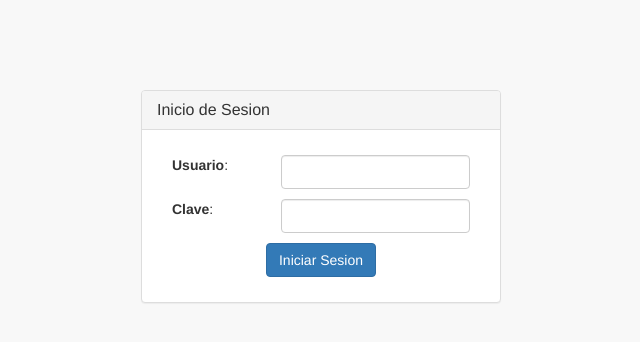
After one commit to sanchezjuanmanuel93/gimnasio, a Flask app: page /login in a window 1280 px wide. The commit adds this page. Shown: the top 342 px of the page, without its empty margins (319-959 px from the left). Run offline with Flask 2, Linux system fonts and the light colour scheme; some libraries are stand-ins or nearby versions.

Commit message:
se agrega login

```diff
--- a/app/datos/forms.py
+++ b/app/datos/forms.py
@@ -1,5 +1,5 @@
 from wtforms.fields.html5 import DateField
-from wtforms import Form, StringField, IntegerField, validators, RadioField, FloatField, SelectField, BooleanField
+from wtforms import Form, StringField, IntegerField, validators, FloatField, SelectField, BooleanField, PasswordField
 
 
 # Se crea la clase que luego se renderiza como un formulario con los campos y validaciones especificadas
@@ -31,3 +31,7 @@ class GetEstadoSocio(Form):
 class InformeIngresos(Form):
     fechaDesde= DateField('Fecha Desde')
     fechaHasta = DateField('Fecha Hasta')
+
+class Login(Form):
+    usuario = StringField('Usuario')
+    password = PasswordField('Clave')
--- a/app/init.py
+++ b/app/init.py
@@ -1,11 +1,11 @@
-from app.datos.forms import AltaSocioForm, AltaCuotaForm, GetEstadoSocio, InformeIngresos
+from app.datos.forms import AltaSocioForm, AltaCuotaForm, GetEstadoSocio, InformeIngresos, Login
 from app.negocio.SocioNegocio import SocioNegocio
 from app.negocio.CuotaNegocio import CuotaNegocio
-from flask import Flask, redirect, request, render_template
+from flask import Flask, redirect, request, render_template, session
 from app.datos.models import Socio, Cuota
 from datetime import datetime
 import calendar
-from operator import itemgetter, attrgetter, methodcaller
+from operator import attrgetter
 
 app = Flask(__name__)
 
@@ -53,7 +53,6 @@ def not_found(error):
 def get_socio_by_dni(dni):
     socio = socioNegocio.get_socios_by_dni(dni)
     return socio.nombre + " " + socio.apellido
-
 
 @app.route('/socio/alta', methods=['GET', 'POST'])
 def altaSocio():
@@ -150,4 +149,21 @@ def informesIngresos():
         return render_template('informes/ingresos.html', form=form, cuotas=cuotas, total=total)
     return render_template('informes/ingresos.html', form=form)
 
+@app.route('/login', methods=['GET', 'POST'])
+def login():
+    error = None
+    form = Login(request.form)
+    if request.method == 'POST':
+        if form.usuario.data == "admin" and form.password.data == "1234":
+            session['admin'] = True
+            return redirect("/")
+        else:
+            error = 'Invalid credentials. Try again.'
+    return render_template("login.html", error=error, form=form)
+
+@app.route('/logout')
+def logout():
+    session.pop('admin', None)
+    return redirect("/")
+
 app.run(debug=True)
--- /dev/null
+++ b/app/templates/login.html
@@ -0,0 +1,91 @@
+<!DOCTYPE html>
+<html lang="en">
+
+<head>
+
+    <meta charset="utf-8">
+    <meta http-equiv="X-UA-Compatible" content="IE=edge">
+    <meta name="viewport" content="width=device-width, initial-scale=1">
+    <meta name="description" content="">
+    <meta name="author" content="">
+
+    <title>Log In</title>
+    <!-- Bootstrap Core CSS -->
+    <link href="{{url_for('static', filename='bootstrap/css/bootstrap.min.css')}}" rel="stylesheet">
+
+    <!-- BootstrapSwitch CSS -->
+    <link href="{{url_for('static', filename='bootstrap-switch/css/bootstrap-switch.min.css')}}" rel="stylesheet">
+
+    <!-- MetisMenu CSS -->
+    <link href="{{url_for('static', filename='metisMenu/metisMenu.min.css')}}" rel="stylesheet">
+
+    <!-- Custom CSS -->
+    <link href="{{url_for('static', filename='bs-admin2/css/sb-admin-2.css')}}" rel="stylesheet">
+
+    <!-- Morris Charts CSS -->
+    <link href="{{url_for('static', filename='morrisjs/morris.css')}}" rel="stylesheet">
+
+    <!-- Custom Fonts -->
+    <link href="{{url_for('static', filename='font-awesome/css/font-awesome.min.css')}}" rel="stylesheet"
+          type="text/css">
+
+    <!-- Custom Fonts -->
+    <link href="{{url_for('static', filename='estilos.css')}}" rel="stylesheet"
+          type="text/css">
+
+        <!-- Datepicker CSS -->
+    <link href="{{url_for('static', filename='datepicker/css/datepicker.css')}}" rel="stylesheet">
+
+    <!-- HTML5 Shim and Respond.js IE8 support of HTML5 elements and media queries -->
+    <!-- WARNING: Respond.js doesn't work if you view the page via file:// -->
+    <!--[if lt IE 9]>
+    <script src="https://oss.maxcdn.com/libs/html5shiv/3.7.0/html5shiv.js"></script>
+    <script src="https://oss.maxcdn.com/libs/respond.js/1.4.2/respond.min.js"></script>
+    <![endif]-->
+
+</head>
+
+<body>
+
+    <div class="container">
+        <div class="row">
+            <div class="col-md-4 col-md-offset-4">
+                <div class="login-panel panel panel-default">
+                    <div class="panel-heading">
+                        <h3 class="panel-title">Inicio de Sesion</h3>
+                    </div>
+                    <div class="panel-body">
+                        <form role="form" method="post" action="">
+                            <div class="row">
+                                <div class="col-md-4">{{ form.usuario.label }}:</div>
+                                <div class="col-md-8">{{ form.usuario(class_="form-control",required=true)}}</div>
+                            </div>
+                            <div class="row">
+                                <div class="col-md-4">{{ form.password.label }}:</div>
+                                <div class="col-md-8">{{ form.password(class_="form-control",required=true)}}</div>
+                            </div>
+                            <div class="row">
+                                <input type="submit" value="Iniciar Sesion" class="btn btn-primary center-block"/>
+                            </div>
+                        </form>
+                    </div>
+                </div>
+            </div>
+        </div>
+    </div>
+
+    <!-- jQuery -->
+    <script src="../vendor/jquery/jquery.min.js"></script>
+
+    <!-- Bootstrap Core JavaScript -->
+    <script src="../vendor/bootstrap/js/bootstrap.min.js"></script>
+
+    <!-- Metis Menu Plugin JavaScript -->
+    <script src="../vendor/metisMenu/metisMenu.min.js"></script>
+
+    <!-- Custom Theme JavaScript -->
+    <script src="../dist/js/sb-admin-2.js"></script>
+
+</body>
+
+</html>
```
Also changed, not shown: app/templates/main.html (+7 -5 lines).
